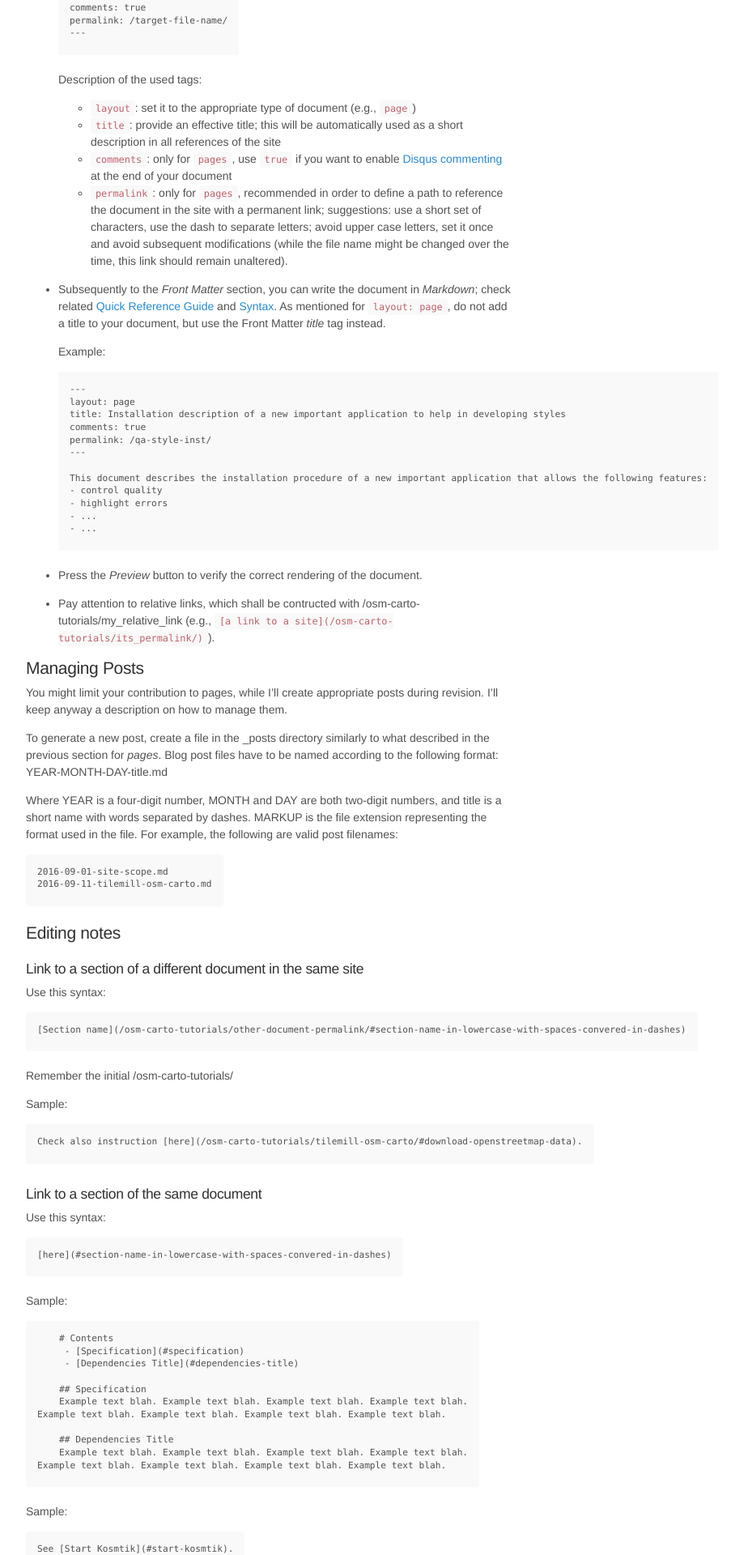
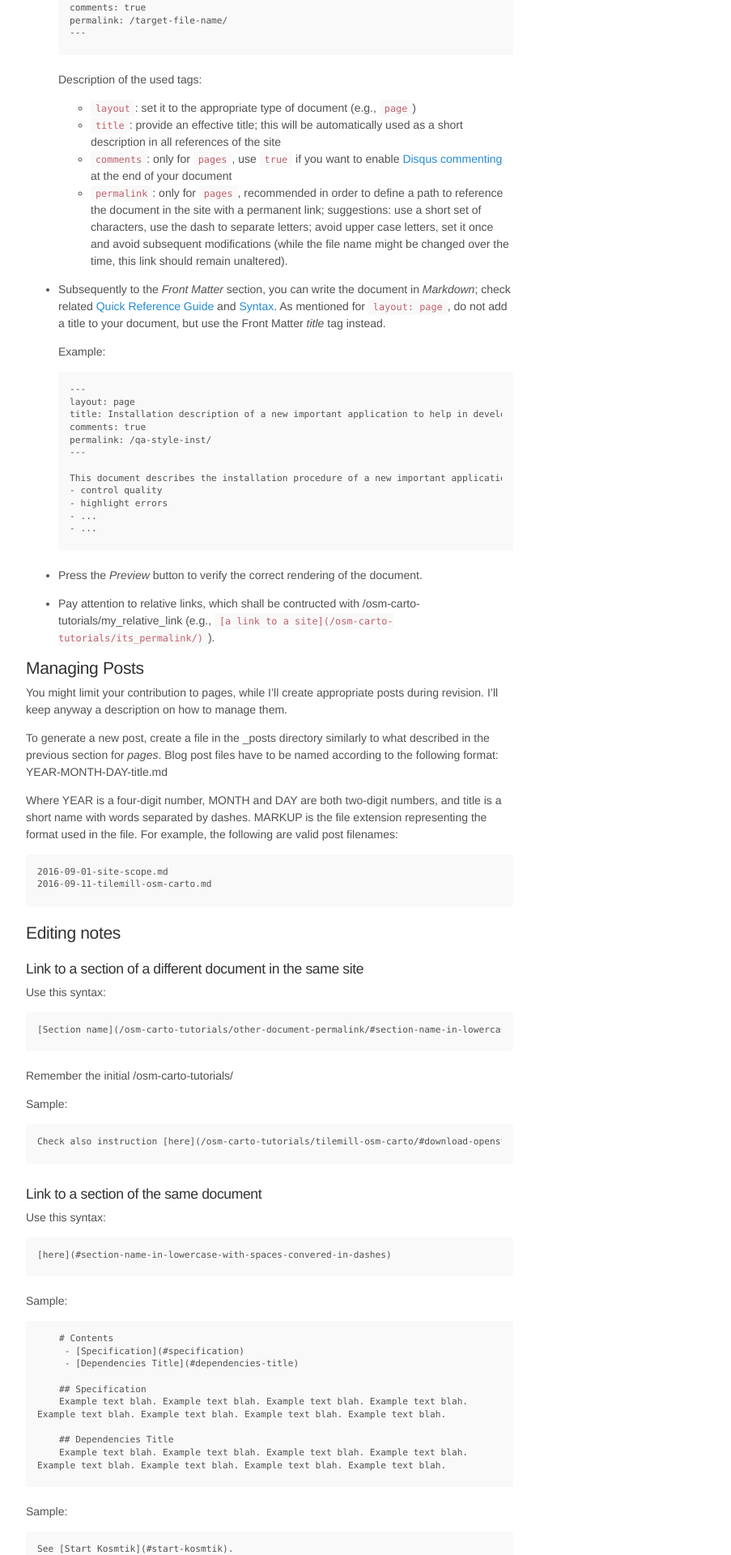
Before and after one commit to Ircama/osm-carto-tutorials, a Jekyll site: the page built from pages/how-to-contribute.md, in a window 1280 px wide. Shown: the part 976-2896 px from the top of the page at 81% size, without its empty margins (243-1146 px from the left). Built offline with Jekyll 4.4.1, drawn with Linux system fonts in a browser that asks for light colours; comment, search, counter and statistics services are not loaded.

Commit message:
Update poole.css

```diff
--- a/public/css/poole.css
+++ b/public/css/poole.css
@@ -175,7 +175,7 @@ pre {
   word-wrap: break-word;
   background-color: #f9f9f9;
 
-  overflow: auto; white-space: pre; display: inline-block;
+  overflow: auto; white-space: pre; display: inline-block; width: 100%;
 
 }
 pre code {
@@ -184,7 +184,7 @@ pre code {
   color: inherit;
   background-color: transparent;
 
-  overflow: auto; white-space: pre; display: inline-block;
+  overflow: auto; white-space: pre; display: inline-block; width: 100%;
 }
 
 /* Pygments via Jekyll */
```
